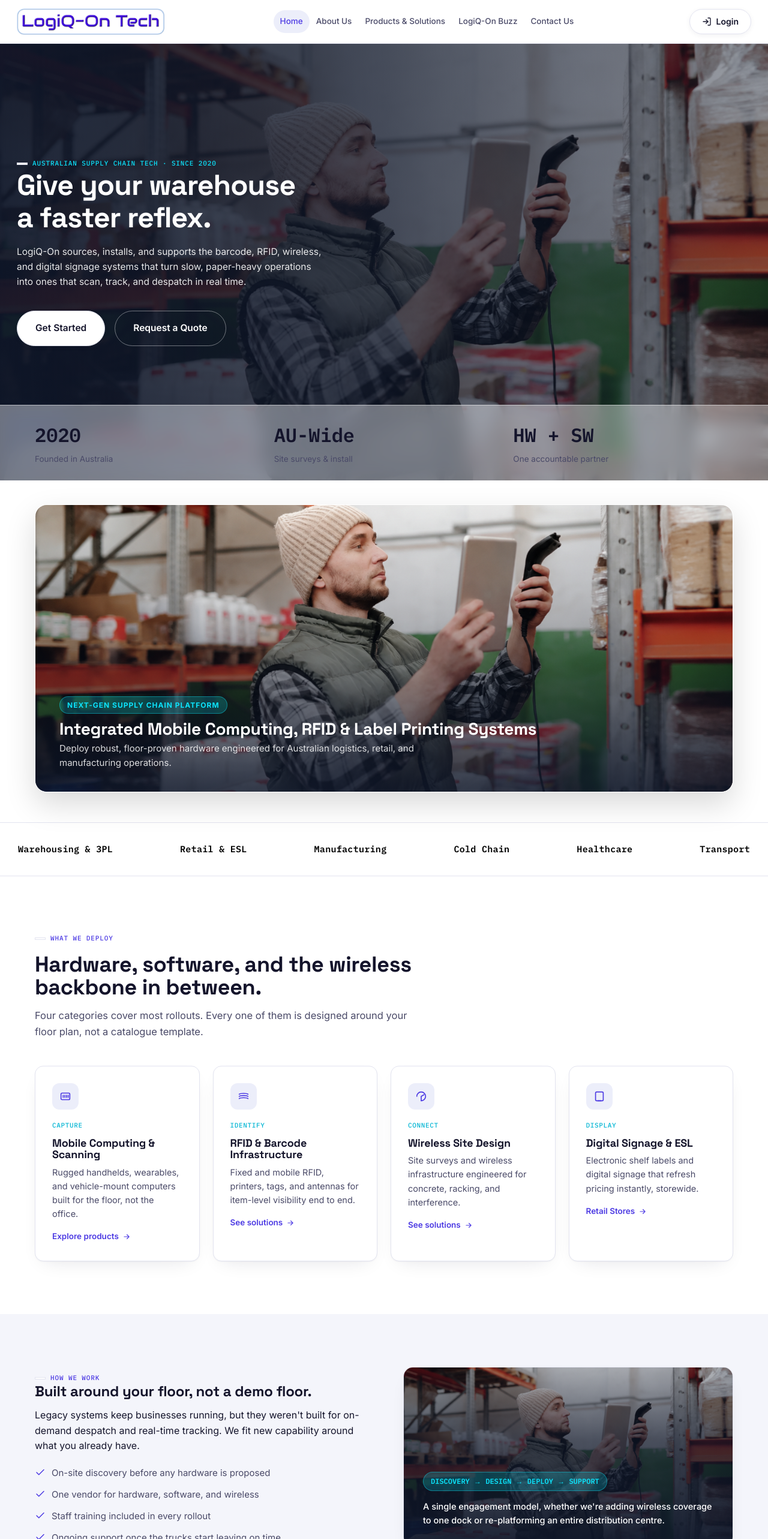
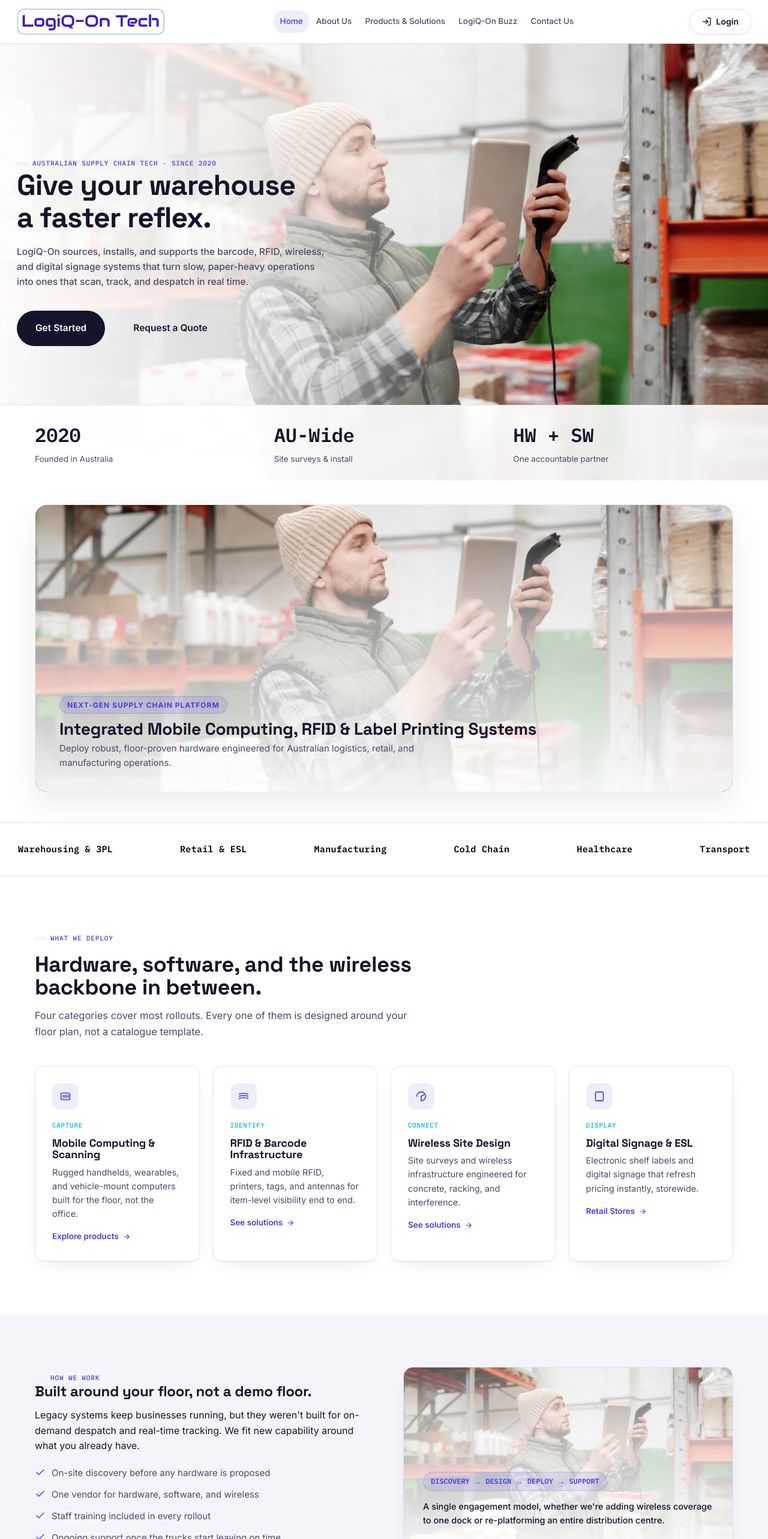
Before and after one commit to senura-d/logiQ, a Next.js app: page / in a window 1280 px wide. Shown: the top 2566 px of the page at 60% size. Built offline with nearby package versions, Linux system fonts and the light colour scheme.

Commit message:
Add downloaded original desktop printer images, website icon, and homepage hero updates

```diff
--- a/src/app/page.tsx
+++ b/src/app/page.tsx
@@ -10,8 +10,8 @@
 export default function HomePage() {
   return (
     <>
-      {/* HERO */}
-      <section className="hero hero-backdrop-section">
+      {/* HERO WITH ELEGANT WHITE FADE OVERLAY */}
+      <section className="hero hero-backdrop-section" style={{ position: "relative", overflow: "hidden" }}>
         <div className="hero-backdrop-image">
           <Image
             src="/images/home-banner.png"
@@ -21,37 +21,48 @@
             style={{ objectFit: "cover", objectPosition: "center" }}
             priority
           />
-          <div className="hero-backdrop-overlay" style={{ background: "linear-gradient(90deg, rgba(15, 23, 42, 0.92) 0%, rgba(15, 23, 42, 0.75) 50%, rgba(15, 23, 42, 0.4) 100%)" }} />
+          {/* White Fade Gradient Overlay */}
+          <div
+            className="hero-backdrop-overlay"
+            style={{
+              background:
+                "linear-gradient(90deg, rgba(255, 255, 255, 0.98) 0%, rgba(255, 255, 255, 0.85) 30%, rgba(255, 255, 255, 0.4) 50%, transparent 70%)",
+            }}
+          />
         </div>
 
         <div className="container hero-backdrop-content">
-          <span className="eyebrow" style={{ color: "var(--brand-primary, #0ce3fb)" }}>Australian Supply Chain Tech &middot; Since 2020</span>
-          <h1 style={{ color: "#ffffff" }}>
+          <span className="eyebrow" style={{ color: "var(--indigo, #4C3AE3)" }}>
+            Australian Supply Chain Tech &middot; Since 2020
+          </span>
+          <h1 style={{ color: "var(--ink, #0f172a)", textShadow: "0 1px 2px rgba(255,255,255,0.8)" }}>
             Give your warehouse
             <br />a faster reflex.
           </h1>
-          <p className="lede" style={{ color: "rgba(255, 255, 255, 0.9)" }}>
+          <p className="lede" style={{ color: "var(--ink-soft, #475569)", fontWeight: 500 }}>
             LogiQ-On sources, installs, and supports the barcode, RFID, wireless, and digital signage systems that
             turn slow, paper-heavy operations into ones that scan, track, and despatch in real time.
           </p>
           <div className="hero-cta">
-            <Link href="/login" className="btn btn-primary btn-lg">Get Started</Link>
-            <Link href="/request?type=quote" className="btn btn-ghost btn-lg" style={{ color: "#ffffff", borderColor: "rgba(255,255,255,0.4)" }}>Request a Quote</Link>
+            <Link href="/login" className="btn btn-dark btn-lg">Get Started</Link>
+            <Link href="/request?type=quote" className="btn btn-ghost btn-lg" style={{ color: "var(--ink, #0f172a)", borderColor: "var(--line, #cbd5e1)" }}>
+              Request a Quote
+            </Link>
           </div>
         </div>
 
-        <div className="hero-stats-banner">
+        <div className="hero-stats-banner" style={{ background: "rgba(255, 255, 255, 0.9)", backdropFilter: "blur(8px)", borderTop: "1px solid var(--line)" }}>
           <div className="container hero-stats">
             <div>
-              <div className="stat-num">2020</div>
+              <div className="stat-num" style={{ color: "var(--ink)" }}>2020</div>
               <div className="stat-label">Founded in Australia</div>
             </div>
             <div>
-              <div className="stat-num">AU-Wide</div>
+              <div className="stat-num" style={{ color: "var(--ink)" }}>AU-Wide</div>
               <div className="stat-label">Site surveys &amp; install</div>
             </div>
             <div>
-              <div className="stat-num">HW + SW</div>
+              <div className="stat-num" style={{ color: "var(--ink)" }}>HW + SW</div>
               <div className="stat-label">One accountable partner</div>
             </div>
           </div>
@@ -68,8 +79,8 @@
               height: 480,
               borderRadius: 20,
               overflow: "hidden",
-              boxShadow: "0 20px 50px rgba(0,0,0,0.15)",
-              border: "1px solid var(--border-color, rgba(255,255,255,0.1))",
+              boxShadow: "0 20px 50px rgba(0,0,0,0.08)",
+              border: "1px solid var(--border-color, rgba(0,0,0,0.08))",
             }}
           >
             <Image
@@ -83,7 +94,7 @@
               style={{
                 position: "absolute",
                 inset: 0,
-                background: "linear-gradient(to top, rgba(15, 23, 42, 0.85) 0%, rgba(15, 23, 42, 0.2) 60%, transparent 100%)",
+                background: "linear-gradient(to top, rgba(255, 255, 255, 0.95) 0%, rgba(255, 255, 255, 0.6) 60%, transparent 100%)",
                 display: "flex",
                 alignItems: "flex-end",
                 padding: "36px 40px",
@@ -98,19 +109,19 @@
                     letterSpacing: 1,
                     padding: "4px 12px",
                     borderRadius: 20,
-                    background: "rgba(12, 227, 251, 0.2)",
-                    color: "#0ce3fb",
-                    border: "1px solid rgba(12, 227, 251, 0.4)",
+                    background: "rgba(76, 58, 227, 0.12)",
+                    color: "var(--indigo, #4C3AE3)",
+                    border: "1px solid rgba(76, 58, 227, 0.25)",
                     display: "inline-block",
                     marginBottom: 10,
                   }}
                 >
                   Next-Gen Supply Chain Platform
                 </span>
-                <h3 style={{ fontSize: 28, color: "#ffffff", marginBottom: 6 }}>
+                <h3 style={{ fontSize: 28, color: "var(--ink, #0f172a)", marginBottom: 6 }}>
                   Integrated Mobile Computing, RFID &amp; Label Printing Systems
                 </h3>
-                <p style={{ color: "rgba(255, 255, 255, 0.85)", fontSize: 15, margin: 0, maxWidth: 640 }}>
+                <p style={{ color: "var(--ink-soft, #475569)", fontSize: 15, margin: 0, maxWidth: 640 }}>
                   Deploy robust, floor-proven hardware engineered for Australian logistics, retail, and manufacturing operations.
                 </p>
               </div>
@@ -216,12 +227,12 @@
               sizes="(max-width: 880px) 100vw, 50vw"
               style={{ objectFit: "cover" }}
             />
-            <div style={{ position: "absolute", inset: 0, background: "linear-gradient(to top, rgba(15, 23, 42, 0.95) 0%, rgba(15, 23, 42, 0.7) 60%, rgba(15, 23, 42, 0.3) 100%)" }} />
-            <div style={{ position: "relative", zIndex: 2, color: "#ffffff" }}>
-              <span className="pill" style={{ background: "rgba(12, 227, 251, 0.2)", color: "#0ce3fb", border: "1px solid rgba(12, 227, 251, 0.4)" }}>
+            <div style={{ position: "absolute", inset: 0, background: "linear-gradient(to top, rgba(255, 255, 255, 0.95) 0%, rgba(255, 255, 255, 0.7) 60%, rgba(255, 255, 255, 0.3) 100%)" }} />
+            <div style={{ position: "relative", zIndex: 2, color: "var(--ink)" }}>
+              <span className="pill" style={{ background: "rgba(76, 58, 227, 0.1)", color: "var(--indigo)", border: "1px solid rgba(76, 58, 227, 0.2)" }}>
                 DISCOVERY &rarr; DESIGN &rarr; DEPLOY &rarr; SUPPORT
               </span>
-              <p style={{ marginTop: 14, color: "#ffffff", fontSize: 14.5, fontWeight: 500 }}>
+              <p style={{ marginTop: 14, color: "var(--ink)", fontSize: 14.5, fontWeight: 500 }}>
                 A single engagement model, whether we&apos;re adding wireless coverage to one dock or re-platforming
                 an entire distribution centre.
               </p>
```
Also changed, not shown: src/lib/data/desktop-printers.ts (+10 -10 lines).
